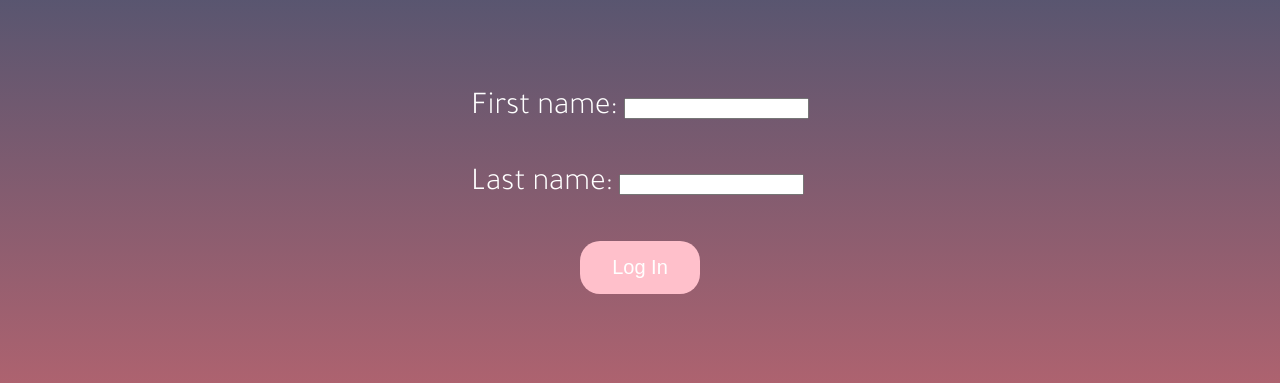
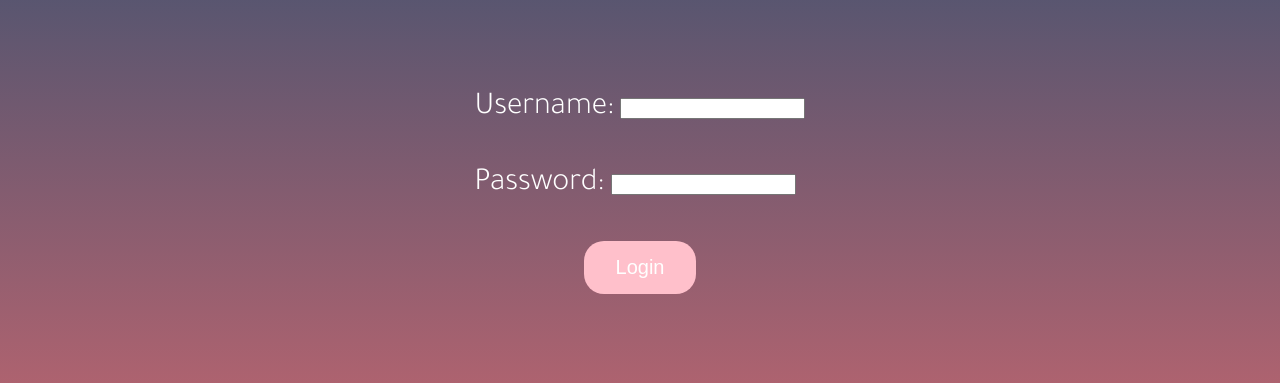
Before and after one commit to MarkGhebrial/Rosehack-2023, a Django app: template Server/duckgame/templates/registration/login.html in a window 1280 px wide. Shown: the part 164-547 px from the top of the page. Run offline with Django 4.2, Linux system fonts and the light colour scheme; the template is opened without the code that fills it, so the values that code supplies are empty.

Commit message:
Fix login form

```diff
--- a/Server/duckgame/templates/registration/login.html
+++ b/Server/duckgame/templates/registration/login.html
@@ -55,13 +55,11 @@
   <h2>Log In</h2>
   <br>
   <form method="post">
-    {% csrf_token %}
-    <label for="name">First name:</label>
+    <label for="name">Username:</label>
     <input type="text" id="name" name="name"><br><br>
-    <label for="pass">Last name:</label>
-    <input type="text" id="pass" name="pass"><br><br>
-    {{ form.as_p }}
-    <button class="loginbutton" type="submit">Log In</button>
+    <label for="pass">Password:</label>
+    <input type="text" id="password" name="password"><br><br>
+    <input class="loginbutton" type="submit" value="Login">
   </form>
 
 </body>
```
